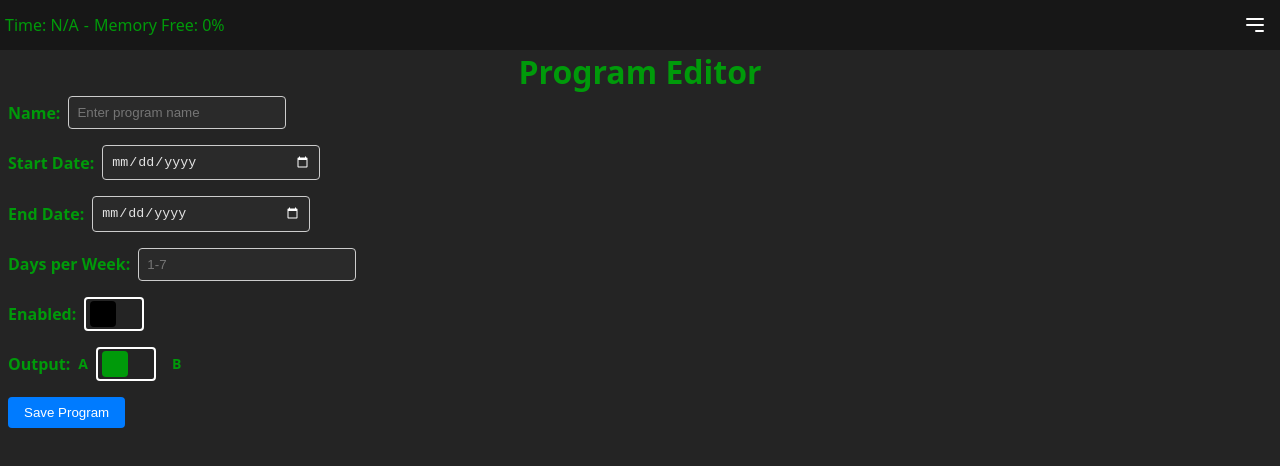
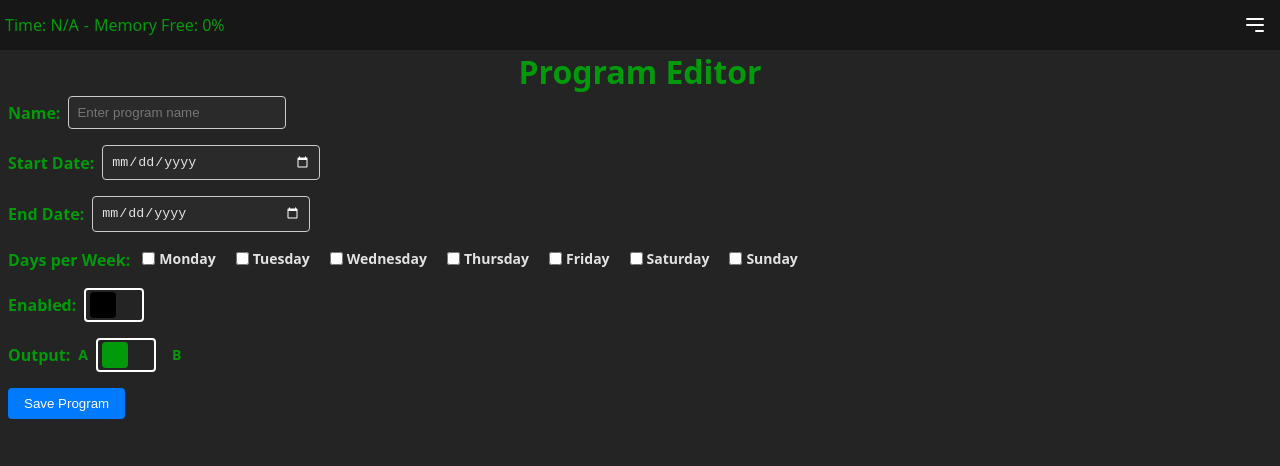
Before and after one commit to raako71/GdayTreva, a React (Vite) app in the folder React/gday-react/: page /programEditor in a window 1280 px wide. Shown: the top 466 px of the page. Built offline with nearby package versions, Linux system fonts and the light colour scheme; no server answers.

Commit message:
R0.14.2: Days per week

```diff
--- a/React/gday-react/src/pages/ProgramEditor.jsx
+++ b/React/gday-react/src/pages/ProgramEditor.jsx
@@ -9,12 +9,23 @@ function ProgramEditor({ wsRef, isWsReady }) {
   const [output, setOutput] = useState('A');
   const [startDate, setStartDate] = useState('');
   const [endDate, setEndDate] = useState('');
-  const [daysPerWeek, setDaysPerWeek] = useState('');
+  const [selectedDays, setSelectedDays] = useState([]);
   const [error, setError] = useState(null);
   const [status, setStatus] = useState('');
   const location = useLocation();
   const navigate = useNavigate();
   const hasFetched = useRef(false);
+
+  // List of days for checkboxes
+  const daysOfWeek = [
+    'Monday',
+    'Tuesday',
+    'Wednesday',
+    'Thursday',
+    'Friday',
+    'Saturday',
+    'Sunday',
+  ];
 
   // Parse URL for programID on mount
   useEffect(() => {
@@ -56,7 +67,7 @@ function ProgramEditor({ wsRef, isWsReady }) {
             setOutput(content.output || 'A');
             setStartDate(content.startDate || '');
             setEndDate(content.endDate || '');
-            setDaysPerWeek(content.daysPerWeek ? content.daysPerWeek.toString() : '');
+            setSelectedDays(content.selectedDays || []);
             setStatus(`Loaded program ${data.programID}`);
             setError(null);
           } else {
@@ -86,18 +97,19 @@ function ProgramEditor({ wsRef, isWsReady }) {
     };
   }, [wsRef, isWsReady, programID, navigate]);
 
+  // Toggle day selection
+  const toggleDay = (day) => {
+    setSelectedDays((prev) =>
+      prev.includes(day)
+        ? prev.filter((d) => d !== day)
+        : [...prev, day]
+    );
+  };
+
   // Sanitize and save the program via WebSocket
   const saveProgram = async () => {
     setError(null);
     setStatus('Saving...');
-
-    // Validate daysPerWeek
-    const days = parseInt(daysPerWeek, 10);
-    if (daysPerWeek && (isNaN(days) || days < 1 || days > 7)) {
-      setError('Days per week must be a number between 1 and 7');
-      setStatus('');
-      return;
-    }
 
     const programContent = {
       name,
@@ -105,7 +117,7 @@ function ProgramEditor({ wsRef, isWsReady }) {
       output,
       startDate,
       endDate,
-      daysPerWeek: daysPerWeek ? days : null,
+      selectedDays,
     };
     let sanitizedContent;
     try {
@@ -173,18 +185,20 @@ function ProgramEditor({ wsRef, isWsReady }) {
           className="input-field"
         />
       </div>
-      <div className="form-group">
-        <label htmlFor="daysPerWeek">Days per Week:</label>
-        <input
-          id="daysPerWeek"
-          type="number"
-          min="1"
-          max="7"
-          value={daysPerWeek}
-          onChange={(e) => setDaysPerWeek(e.target.value)}
-          placeholder="1-7"
-          className="input-field"
-        />
+      <div className="form-group days-group">
+        <label>Days per Week:</label>
+        <div className="checkbox-group">
+          {daysOfWeek.map((day) => (
+            <label key={day} className="checkbox-label">
+              <input
+                type="checkbox"
+                checked={selectedDays.includes(day)}
+                onChange={() => toggleDay(day)}
+              />
+              {day}
+            </label>
+          ))}
+        </div>
       </div>
       <div className="form-group">
         <label>Enabled:</label>
--- a/React/gday-react/src/styles.css
+++ b/React/gday-react/src/styles.css
@@ -135,6 +135,10 @@ table {
   align-items: center;
 }
 
+.form-group.days-group {
+  align-items: flex-start;
+}
+
 .form-group label {
   margin-right: 8px;
   font-weight: bold;
@@ -153,14 +157,22 @@ table {
   filter: invert(1); /* White calendar icon for dark theme */
 }
 
-.input-field[type="number"]::-webkit-inner-spin-button,
-.input-field[type="number"]::-webkit-outer-spin-button {
-  -webkit-appearance: none; /* Remove default spin buttons */
-  margin: 0;
+.checkbox-group {
+  display: flex;
+  flex-wrap: wrap;
+  gap: 8px;
 }
 
-.input-field[type="number"] {
-  -moz-appearance: textfield; /* Remove spin buttons in Firefox */
+.checkbox-label {
+  display: flex;
+  align-items: center;
+  color: rgba(255, 255, 255, 0.87);
+  font-size: 14px;
+}
+
+.checkbox-label input[type="checkbox"] {
+  margin-right: 4px;
+  accent-color: #009a0a; /* Green checkbox when checked */
 }
 
 .save-button {
```
